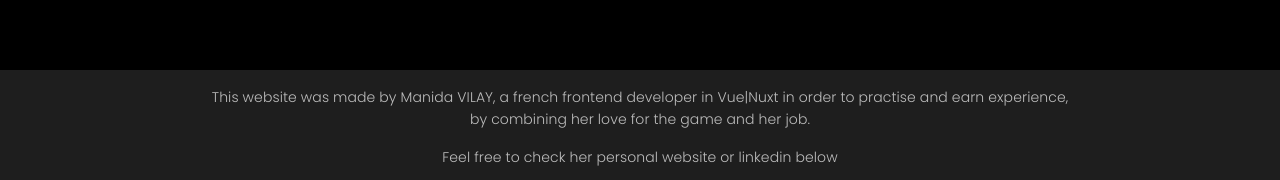
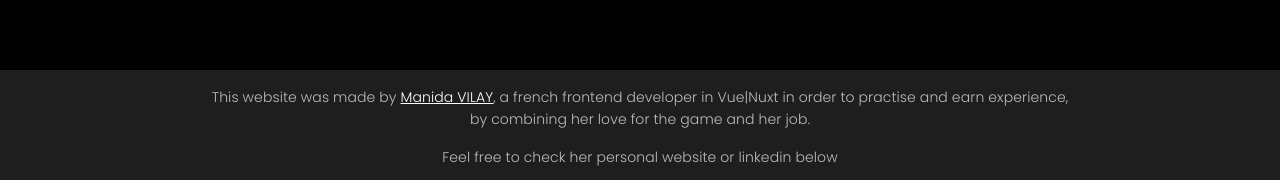
Before and after one commit to manidavilay/deadbydaylight, a Nuxt app: page / in a window 1280 px wide. Shown: the part 842-1022 px from the top of the page. Built offline with nearby package versions, Linux system fonts and the light colour scheme.

Commit message:
add link to footer

```diff
--- a/layouts/default.vue
+++ b/layouts/default.vue
@@ -170,7 +170,7 @@ export default {
       webLink: "https://manidavilay.com",
       linkedinLink: "https://www.linkedin.com/in/manida-vilay/",
       explanation:
-        "This website was made by Manida VILAY, a french frontend developer in Vue|Nuxt in order to practise and earn experience, <br /> by combining her love for the game and her job.",
+        "This website was made by <a href='https://manidavilay.com' target='_blank' class='white--text'>Manida VILAY</a>, a french frontend developer in Vue|Nuxt in order to practise and earn experience, <br /> by combining her love for the game and her job.",
       contact: "Feel free to check her personal website or linkedin below",
     };
   },
```
